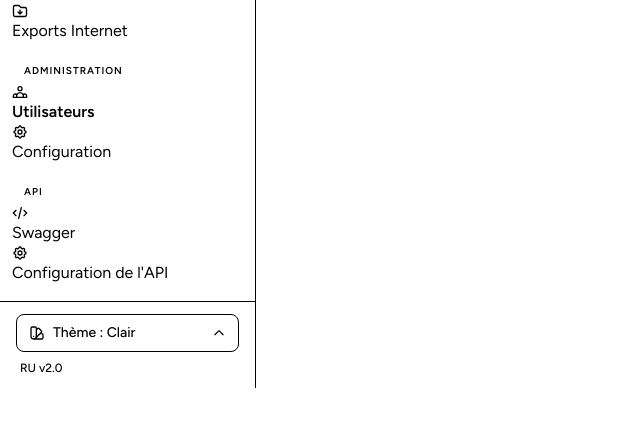
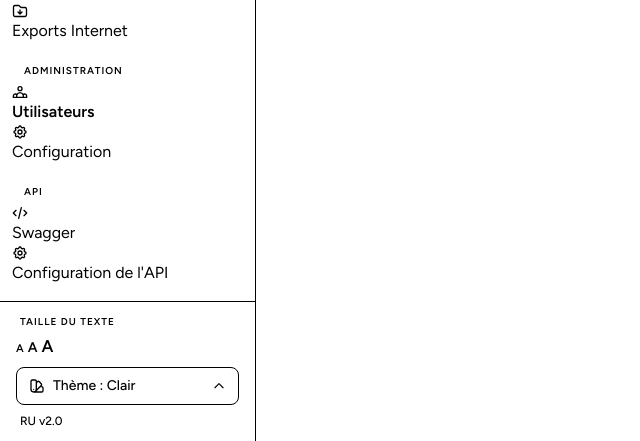
Before and after one commit to moccand/officeru, a Django app: page /administration/groupes/ in a window 1280 px wide. Shown: the part 1469-1910 px from the top of the page, without its empty margins (0-640 px from the left). Before the commit the page ends 1857 px from the top, so only its background shows below. Run offline with Django 5.2, Linux system fonts and the light colour scheme; some libraries are stand-ins or nearby versions.

Commit message:
Jour 4 : ajout possibilité de régler la taille des caractères

```diff
--- a/ru/backoffice/templates/backoffice/layouts/base.html
+++ b/ru/backoffice/templates/backoffice/layouts/base.html
@@ -8,6 +8,8 @@
     <link href="https://cdn.jsdelivr.net/npm/daisyui@5" rel="stylesheet" type="text/css" />
   <script src="https://cdn.jsdelivr.net/npm/@tailwindcss/browser@4"></script>
   <link href="https://fonts.googleapis.com/css2?family=Figtree:wght@300;400;500;600;700;800&display=swap" rel="stylesheet" />
+  {# Applique la taille de police sauvegardée avant tout rendu (évite le flash) #}
+  <script>(function(){var s={'sm':'90%','md':'100%','lg':'112.5%'};document.documentElement.style.fontSize=s[localStorage.getItem('ru_font_size')||'md']||'100%';})()</script>
 
     <style>
     [data-theme="colorblind"] {
--- a/ru/backoffice/templates/backoffice/partials/sidebar.html
+++ b/ru/backoffice/templates/backoffice/partials/sidebar.html
@@ -178,6 +178,30 @@
     </nav>
 
         <div class="px-4 py-3 border-t border-base-200 space-y-2">
+
+      {# ── Taille du texte ── #}
+      <div>
+        <p class="text-[10px] uppercase tracking-widest text-base-content/30 mb-1.5 font-semibold px-1">Taille du texte</p>
+        <div class="join w-full" id="font-size-picker">
+          <button onclick="setFontSize('sm')" id="font-btn-sm"
+            class="join-item btn btn-sm flex-1 font-normal"
+            title="Texte compact">
+            <span class="leading-none" style="font-size:11px;font-weight:600">A</span>
+          </button>
+          <button onclick="setFontSize('md')" id="font-btn-md"
+            class="join-item btn btn-sm flex-1 font-normal"
+            title="Taille normale">
+            <span class="leading-none" style="font-size:14px;font-weight:600">A</span>
+          </button>
+          <button onclick="setFontSize('lg')" id="font-btn-lg"
+            class="join-item btn btn-sm flex-1 font-normal"
+            title="Texte agrandi">
+            <span class="leading-none" style="font-size:17px;font-weight:600">A</span>
+          </button>
+        </div>
+      </div>
+
+      {# ── Thème ── #}
       <div class="relative" id="theme-picker-container">
         <div id="theme-dropdown-panel" class="bg-base-100 border border-base-200 rounded-box shadow-xl p-3">
           <p class="text-[10px] uppercase tracking-widest text-base-content/30 mb-2 font-semibold px-1">Apparence</p>
--- a/ru/backoffice/templates/backoffice/partials/theme_js.html
+++ b/ru/backoffice/templates/backoffice/partials/theme_js.html
@@ -1,4 +1,40 @@
 <script>
+// ══════════════════════════════════════════════════════════════
+// TAILLE DES POLICES — persisté en localStorage (côté client)
+// ══════════════════════════════════════════════════════════════
+const RU_FONT_SIZES = {
+  sm: { value: '90%',    label: 'Compact' },
+  md: { value: '100%',   label: 'Normal'  },
+  lg: { value: '112.5%', label: 'Grand'   },
+};
+
+function setFontSize(size) {
+  if (!RU_FONT_SIZES[size]) return;
+  document.documentElement.style.fontSize = RU_FONT_SIZES[size].value;
+  localStorage.setItem('ru_font_size', size);
+  updateFontButtons(size);
+}
+
+function updateFontButtons(size) {
+  Object.keys(RU_FONT_SIZES).forEach(function(s) {
+    const btn = document.getElementById('font-btn-' + s);
+    if (!btn) return;
+    const active = s === size;
+    btn.classList.toggle('btn-primary', active);
+    btn.classList.toggle('btn-ghost',   active);
+    btn.classList.toggle('btn-outline', !active);
+  });
+}
+
+(function initFontSize() {
+  const saved = localStorage.getItem('ru_font_size') || 'md';
+  // La font-size est déjà appliquée par le script inline dans <head> ;
+  // on met juste à jour l'état visuel des boutons après le DOM.
+  document.addEventListener('DOMContentLoaded', function() {
+    updateFontButtons(saved);
+  });
+})();
+
 // ══════════════════════════════════════════════════════════════
 // THÈMES RU — persisté en session Django via POST /set-theme/
 // ══════════════════════════════════════════════════════════════
```
